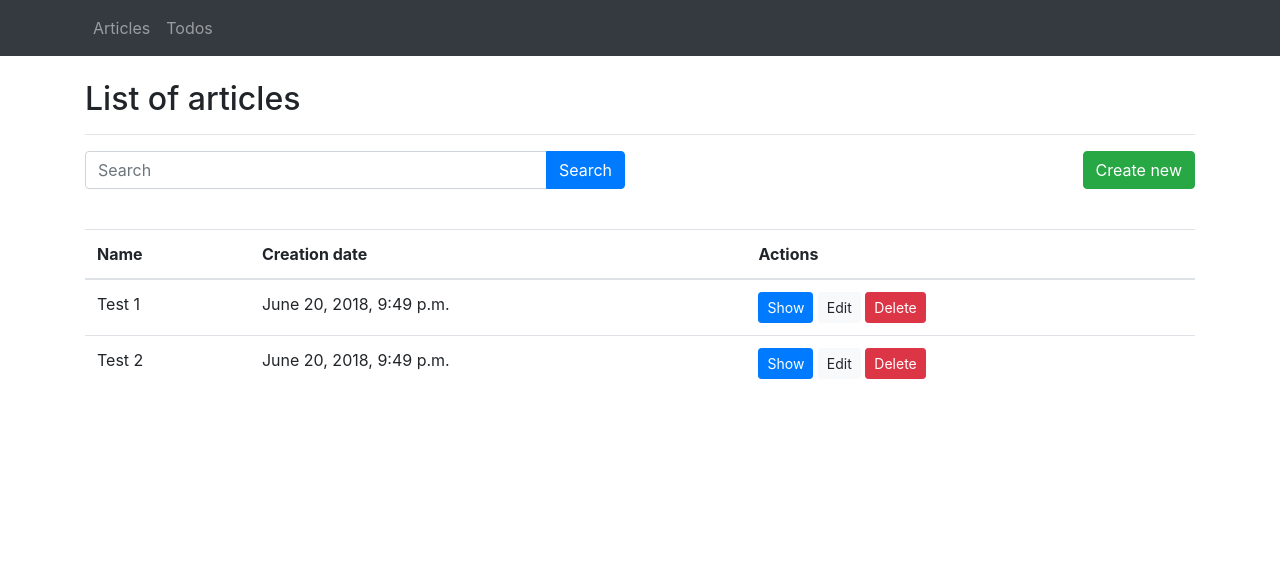
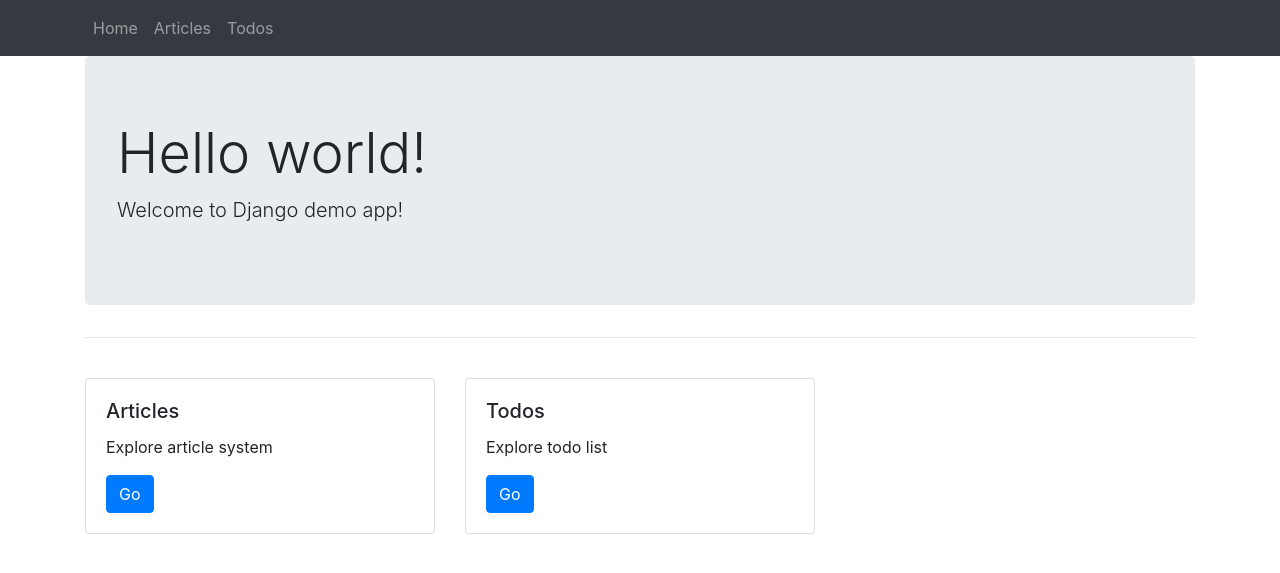
Before and after one commit to pawelstozynski/Django-demo-app, a Django app: page / in a window 1280 px wide. Shown: the top 573 px of the page. Run offline with Django 3.2, Linux system fonts and the light colour scheme; data comes from the database, SQL or seed files in the repository; both versions use the stored data as it was after the commit; some libraries are stand-ins or nearby versions.

Commit message:
Home page, fixes

```diff
--- a/app/templates/article/create.html
+++ b/app/templates/article/create.html
@@ -1,8 +1,9 @@
 {% extends "base.html" %}
 
 {% block content %}
+  <br>
   <div class="container">
-    <a href="/">Back to articles</a>
+    <a href="/article/">Back to articles</a>
     <br><br>
     <h2>Create new article</h2>
     <hr>
--- a/app/templates/article/edit.html
+++ b/app/templates/article/edit.html
@@ -1,8 +1,9 @@
 {% extends "base.html" %}
 
 {% block content %}
+  <br>
   <div class="container">
-    <a href="/">Back to articles</a>
+    <a href="/article/">Back to articles</a>
     <br><br>
     <h2>Edit article</h2>
     <hr>
--- a/app/templates/article/show.html
+++ b/app/templates/article/show.html
@@ -1,8 +1,9 @@
 {% extends "base.html" %}
 
 {% block content %}
+  <br>
   <div class="container">
-    <a href="/">Back to articles</a>
+    <a href="/article/">Back to articles</a>
     <br><br>
     <h2>{{article.name}}</h2>
     <p>Created at {{article.create_date}}</p>
--- a/app/templates/base.html
+++ b/app/templates/base.html
@@ -18,7 +18,10 @@
       <div class="collapse navbar-collapse" id="navbarNav">
         <ul class="navbar-nav">
           <li class="nav-item">
-            <a class="nav-link" href="/">Articles</a>
+            <a class="nav-link" href="/">Home</a>
+          </li>
+          <li class="nav-item">
+            <a class="nav-link" href="/article/">Articles</a>
           </li>
           <li class="nav-item">
             <a class="nav-link" href="/todo/">Todos</a>
@@ -27,8 +30,6 @@
       </div>
     </div>
   </nav>
-
-  <br>
 
   {% block content %}
   {% endblock content %}
--- /dev/null
+++ b/app/templates/pages/home.html
@@ -0,0 +1,34 @@
+{% extends "base.html" %}
+
+{% block content %}
+<div class="container">
+  <div class="jumbotron">
+    <h1 class="display-4">Hello world!</h1>
+    <p class="lead">Welcome to Django demo app!</p>
+  </div>
+
+  <hr>
+  <br>
+
+  <div class="row">
+    <div class="col-md-4">
+      <div class="card">
+        <div class="card-body">
+          <h5 class="card-title">Articles</h5>
+          <p class="card-text">Explore article system</p>
+          <a href="/article/" class="btn btn-primary">Go</a>
+        </div>
+      </div>
+    </div>
+    <div class="col-md-4">
+      <div class="card">
+        <div class="card-body">
+          <h5 class="card-title">Todos</h5>
+          <p class="card-text">Explore todo list</p>
+          <a href="/todo/" class="btn btn-primary">Go</a>
+        </div>
+      </div>
+    </div>
+  </div>
+</div>
+{% endblock content %}
--- a/app/urls.py
+++ b/app/urls.py
@@ -1,11 +1,12 @@
 from django.urls import path
 
-from .views import article_views, error_views, todo_views
+from .views import article_views, error_views, pages_views, todo_views
 
 urlpatterns = [
     path('404/', error_views.error_404, name='error-404'),
     path('500/', error_views.error_500, name='error-500'),
-    path('', article_views.index, name='index'),
+    path('', pages_views.home, name='home'),
+    path('article/', article_views.article_list, name='article-list'),
     path('article/search/', article_views.article_search, name='article-search'),
     path('article/<int:article_id>/', article_views.article_show, name='article-show'),
     path('article/create/', article_views.article_create, name='article-create'),
--- a/app/views/article_views.py
+++ b/app/views/article_views.py
@@ -6,16 +6,16 @@ from ..models import *
 
 
 @require_GET
-def index(request):
+def article_list(request):
     articles = Article.objects.all()
-    return render(request, 'article/index.html', {'articles':articles})
+    return render(request, 'article/list.html', {'articles':articles})
 
 
 @require_POST
 def article_search(request):
     search_string = request.POST['search']
     articles = Article.objects.filter(name__contains=search_string)
-    return render(request, 'article/index.html', {'articles':articles})
+    return render(request, 'article/list.html', {'articles':articles})
 
 
 @require_GET
@@ -30,7 +30,7 @@ def article_create(request):
         form = ArticleForm(request.POST)
         if form.is_valid():
             form.save()
-            return redirect('index')
+            return redirect('article-list')
     else:
         form = ArticleForm()
         return render(request, 'article/create.html', {'form':form})
@@ -43,7 +43,7 @@ def article_edit(request, article_id):
         form = ArticleForm(request.POST, instance=article)
         if form.is_valid():
             form.save()
-            return redirect('index')
+            return redirect('article-list')
     else:
         form = ArticleForm(instance=article)
         return render(request, 'article/edit.html', {'form':form, 'article':article})
@@ -53,4 +53,4 @@ def article_edit(request, article_id):
 def article_delete(request, article_id):
     article = get_object_or_404(Article, id=article_id)
     article.delete()
-    return redirect('index')
+    return redirect('article-list')
--- /dev/null
+++ b/app/views/pages_views.py
@@ -0,0 +1,5 @@
+from django.shortcuts import render
+
+
+def home(request):
+    return render(request, 'pages/home.html')
```
Also changed, not shown: app/templates/article/list.html (renamed from app/templates/article/index.html, +1 -10 lines), app/templates/todo/list.html (+1 -24 lines), db.sqlite3.
